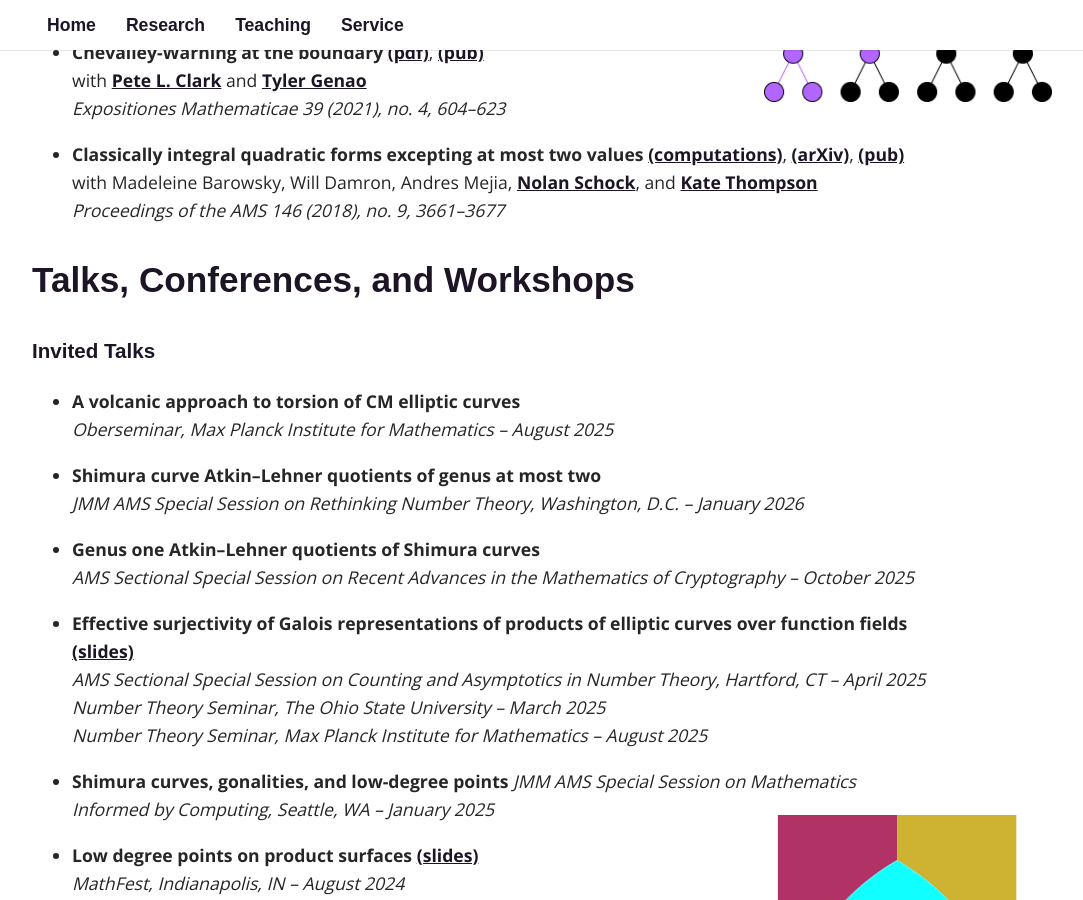
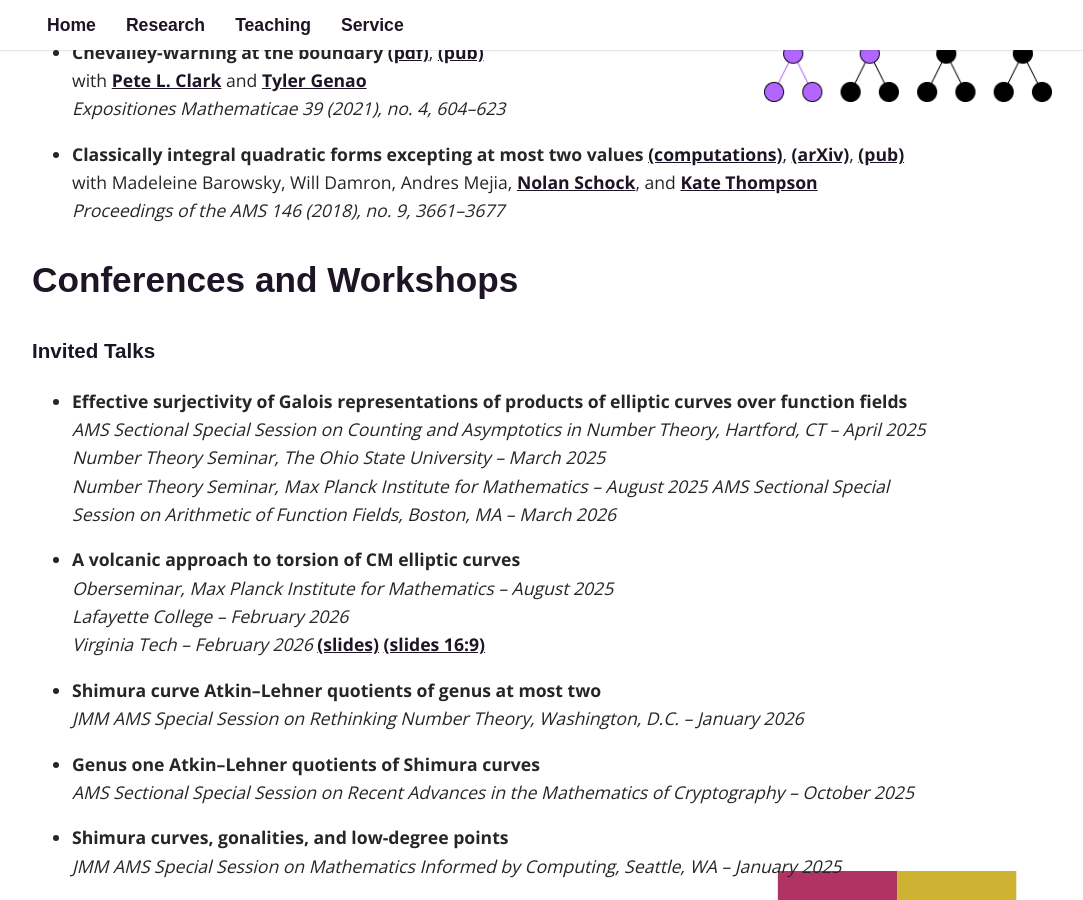
Before and after one commit to fsaia/site, a Jekyll site: the page built from _pages/02_research.md, in a window 1280 px wide and 900 px high, scrolled down 1525 px. Shown: the whole window, without its empty margins (158-1241 px from the left). Built offline with Jekyll 4.4.1, drawn with Linux system fonts in a browser that asks for light colours; some web fonts are replaced; formulas are drawn with MathJax 3.

Commit message:
Add files via upload

```diff
--- a/_pages/02_research.md
+++ b/_pages/02_research.md
@@ -61,24 +61,25 @@ I am also interested in involving students in research. In the 2024-2025 academi
 
 
 
-## Talks, Conferences, and Workshops
+## Conferences and Workshops
 
 ### Invited Talks
+* **Effective surjectivity of Galois representations of products of elliptic curves over function fields**
+	*AMS Sectional Special Session on Counting and Asymptotics in Number Theory, Hartford, CT -- April 2025*
+	*Number Theory Seminar, The Ohio State University -- March 2025*
+	*Number Theory Seminar, Max Planck Institute for Mathematics -- August 2025*
+	*AMS Sectional Special Session on Arithmetic of Function Fields, Boston, MA -- March 2026*
+
 * **A volcanic approach to torsion of CM elliptic curves**
 	*Oberseminar, Max Planck Institute for Mathematics -- August 2025*
-
-[comment]: <> *Lafayette College -- February 2026* [(slides)](https://drive.google.com/open?id=1mHH57XVTztJWzBh9fw2iXVE6QGd9kH0p&usp=drive_fs) [(slides 16:9)](https://drive.google.com/open?id=1B5E6dbTH1zT34lRaexc6w_loYFaVtgKA&usp=drive_fs)
+	*Lafayette College -- February 2026*
+	*Virginia Tech -- February 2026* [(slides)](https://drive.google.com/open?id=1p4pTll0KhI6sc1ypPQhHU5nZc-ZBU350&usp=drive_fs) [(slides 16:9)](https://drive.google.com/open?id=1be-3tkroz8I-QcqgJT1DitqrrkzLduzh&usp=drive_fs)
 
 * **Shimura curve Atkin--Lehner quotients of genus at most two**
 	*JMM AMS Special Session on Rethinking Number Theory, Washington, D.C. -- January 2026*
 
 * **Genus one Atkin--Lehner quotients of Shimura curves**
 	*AMS Sectional Special Session on Recent Advances in the Mathematics of Cryptography -- October 2025*
-
-* **Effective surjectivity of Galois representations of products of elliptic curves over function fields** [(slides)](https://drive.google.com/open?id=1DFX5Zv2tiKGG70hx73PoT0utiMzJztEW&usp=drive_fs)
-	*AMS Sectional Special Session on Counting and Asymptotics in Number Theory, Hartford, CT -- April 2025*
-	*Number Theory Seminar, The Ohio State University -- March 2025*
-	*Number Theory Seminar, Max Planck Institute for Mathematics -- August 2025*
 
 * **Shimura curves, gonalities, and low-degree points**
 	*JMM AMS Special Session on Mathematics Informed by Computing, Seattle, WA -- January 2025*
```
